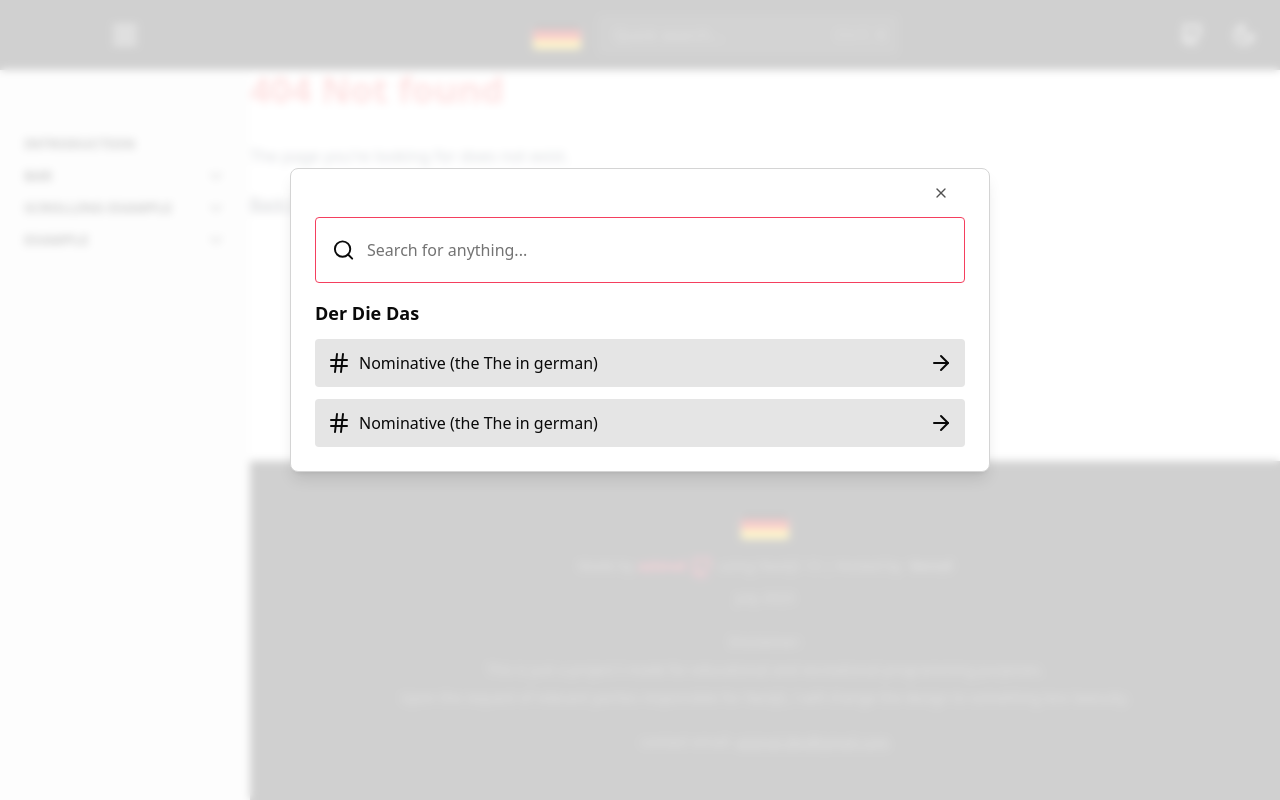
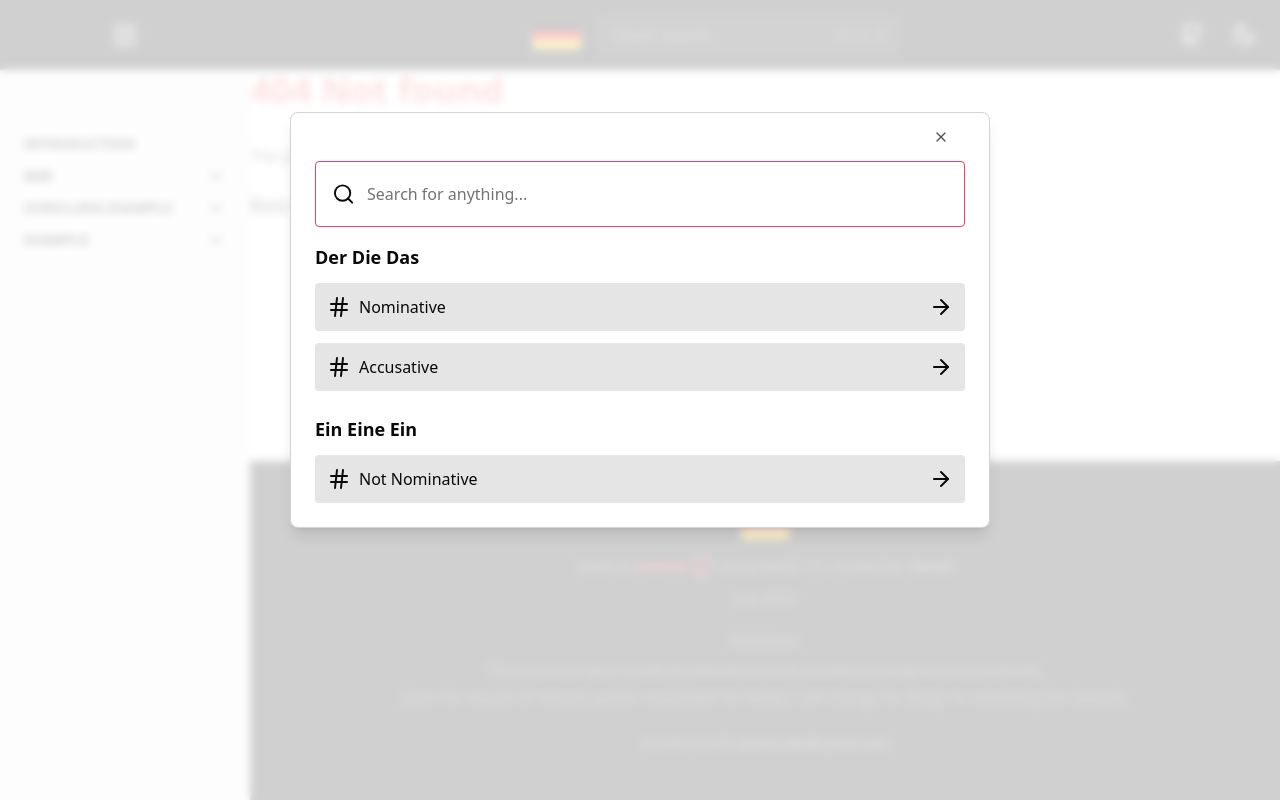
Before and after one commit to aziznal/german-docs, a Next.js app: page /page-not-found in a window 1280 px wide. Both pictures are taken after a click on the element "Quick search...". Built offline with nearby package versions, Linux system fonts and the light colour scheme.

Commit message:
create type for search result with style improvements

```diff
--- a/src/components/searchbar.tsx
+++ b/src/components/searchbar.tsx
@@ -5,14 +5,60 @@ import { HTMLAttributes, forwardRef, useEffect, useState } from "react";
 import { Dialog, DialogContent } from "@/components/ui/dialog";
 import { useGetPlatform } from "@/hooks/platform";
 import { Input } from "@/components/ui/input";
-import { ArrowRight, Hash, Search } from "lucide-react";
+import { ArrowRight, Hash, SearchIcon } from "lucide-react";
+import Link from "next/link";
 
 export type SearchBarProps = HTMLAttributes<HTMLDivElement> & {};
+
+export type SearchResult = {
+  pageName: string;
+  headings: {
+    title: string;
+    matchingParagraph: string;
+    href: string;
+  }[];
+};
+
+const mockSearchResults: SearchResult[] = [
+  {
+    pageName: "Der Die Das",
+    headings: [
+      {
+        title: "Nominative",
+        matchingParagraph: "Der Die Das",
+        href: "#",
+      },
+      {
+        title: "Accusative",
+        matchingParagraph: "Der Die Das",
+        href: "#accusative",
+      },
+    ],
+  },
+  {
+    pageName: "Ein Eine Ein",
+    headings: [
+      {
+        title: "Not Nominative",
+        matchingParagraph: "Ein Eine Ein",
+        href: "#",
+      },
+    ],
+  },
+];
 
 const SearchBar = forwardRef<HTMLInputElement, SearchBarProps>(
   ({ className, ...props }, ref) => {
     const { isMacos } = useGetPlatform();
     const [isSearchOverlayOpen, setIsSearchOverlayOpen] = useState(false);
+
+    const [searchResults, setSearchResults] = useState([] as SearchResult[]);
+    const [searchInput, setSearchInput] = useState("");
+
+    // TODO: remove
+    useEffect(() => {
+      setSearchResults([...mockSearchResults]);
+    }, []);
 
     // Listen to Cmd+K or Ctrl+K to open the search overlay
     useEffect(() => {
@@ -42,7 +88,10 @@ const SearchBar = forwardRef<HTMLInputElement, SearchBarProps>(
       <>
         <div
           className={cn("relative flex items-center", className)}
-          onClick={() => setIsSearchOverlayOpen(true)}
+          onClick={() => {
+            setIsSearchOverlayOpen(true);
+            setSearchInput("");
+          }}
         >
           <div
             {...props}
@@ -61,40 +110,78 @@ const SearchBar = forwardRef<HTMLInputElement, SearchBarProps>(
 
         <Dialog
           open={isSearchOverlayOpen}
-          onOpenChange={setIsSearchOverlayOpen}
+          onOpenChange={(state) => {
+            setIsSearchOverlayOpen(state);
+            setSearchInput("");
+          }}
         >
-          <DialogContent className="fixed top-48 border-neutral-300 p-0 pb-6 dark:bg-neutral-700 md:max-w-[700px] lg:absolute lg:top-[40%] [&>*]:mx-6">
+          <DialogContent className="fixed top-48 border-neutral-300 p-0 pb-6 dark:border-neutral-700 dark:bg-neutral-800 md:max-w-[700px] lg:absolute lg:top-[40%] [&>*]:mx-6">
             {/* Search input */}
-            <div className="mt-12 flex items-center rounded border px-4 focus-within:border-rose-500">
-              <Search />
+            <div className="mt-12 flex items-center rounded border border-neutral-700 px-4 focus-within:border-rose-500">
+              <SearchIcon />
 
               <Input
+                value={searchInput}
+                onChange={(e) => setSearchInput(e.target.value)}
                 placeholder="Search for anything..."
                 className="rounded-0 h-16 border-0 bg-transparent outline-0 ring-0 focus-visible:ring-0 focus-visible:ring-offset-0"
               />
             </div>
 
             {/* Search results */}
-            <div className="flex max-h-[70dvh] flex-col gap-6 overflow-y-auto lg:max-h-[50vh]">
-              <div className="space-y-3">
-                <div className="text-lg font-bold">Der Die Das</div>
+            <div className="flex max-h-[70dvh] min-h-[200px] flex-col gap-6 overflow-y-auto lg:max-h-[50vh]">
+              {searchResults.map((searchResult) => {
+                return (
+                  <div
+                    className="space-y-3"
+                    key={searchResult.pageName}
+                  >
+                    <div className="text-lg font-bold">
+                      {searchResult.pageName}
+                    </div>
 
-                <div className="flex cursor-pointer items-center justify-between rounded bg-neutral-200 p-3 transition duration-75 hover:bg-rose-500 dark:bg-neutral-600 dark:hover:bg-rose-500">
-                  <div className="flex gap-2">
-                    <Hash /> <span>Nominative (the The in german)</span>
+                    {searchResult.headings.map((heading) => {
+                      return (
+                        <Link
+                          onClick={() => {
+                            setIsSearchOverlayOpen(false);
+                            setSearchInput("");
+                          }}
+                          key={searchResult.pageName + heading.title}
+                          href={heading.href}
+                          className={`
+                                flex
+                                cursor-pointer
+                                items-center
+                                justify-between
+                                rounded
+                                bg-neutral-200
+                                p-3
+                                transition
+                                duration-75
+
+                                hover:bg-rose-500
+                                focus:bg-rose-500
+                                focus:text-white
+                                focus:outline-0
+
+                                dark:bg-neutral-700
+                                dark:hover:bg-rose-500
+                                dark:focus:bg-rose-500
+                                dark:focus:outline-0
+                          `}
+                        >
+                          <div className="flex gap-2">
+                            <Hash /> <span>{heading.title}</span>
+                          </div>
+
+                          <ArrowRight />
+                        </Link>
+                      );
+                    })}
                   </div>
-
-                  <ArrowRight />
-                </div>
-
-                <div className="flex cursor-pointer items-center justify-between rounded bg-neutral-200 p-3 transition duration-75 hover:bg-rose-500 dark:bg-neutral-600 dark:hover:bg-rose-500">
-                  <div className="flex gap-2">
-                    <Hash /> <span>Nominative (the The in german)</span>
-                  </div>
-
-                  <ArrowRight />
-                </div>
-              </div>
+                );
+              })}
             </div>
           </DialogContent>
         </Dialog>
```
